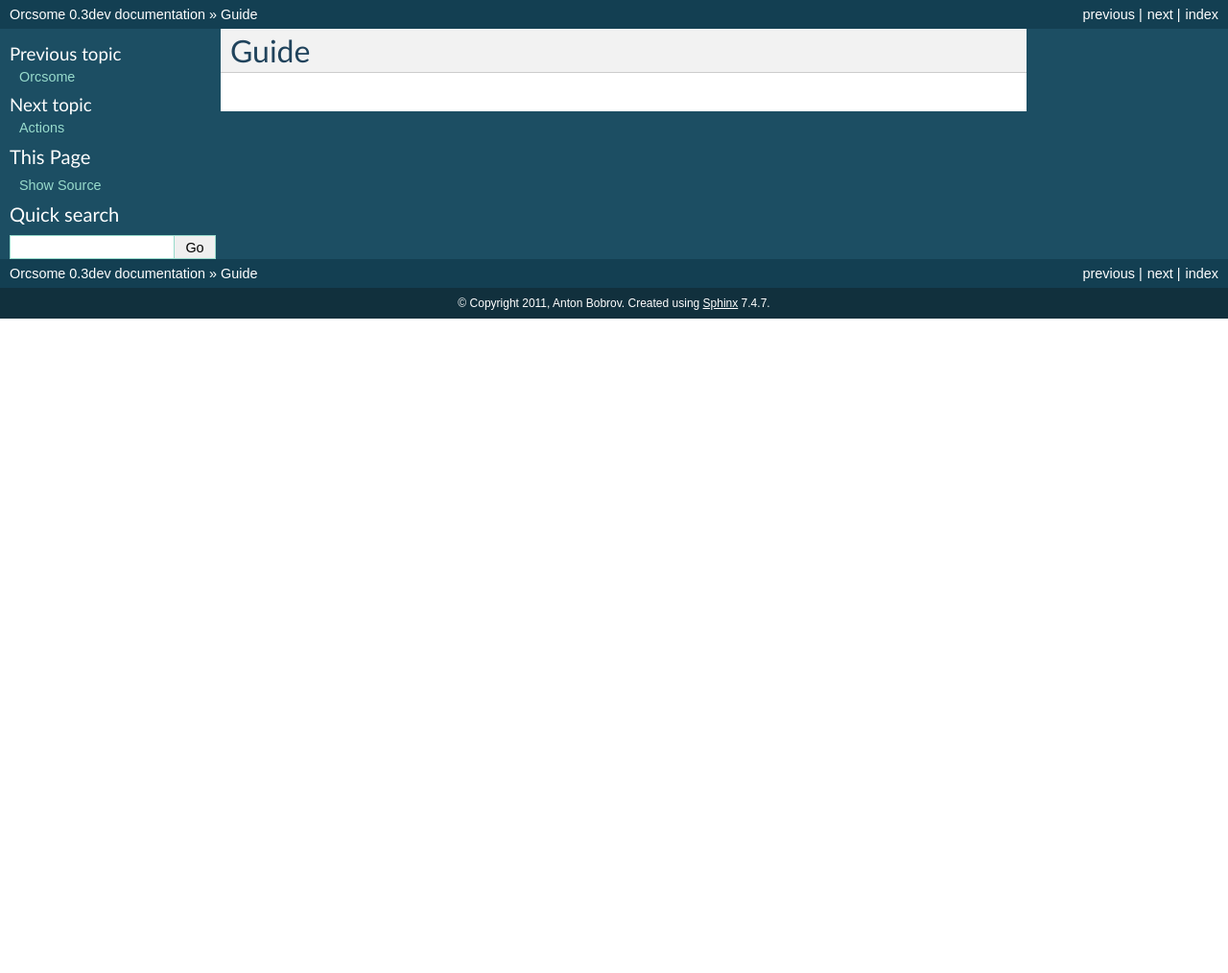
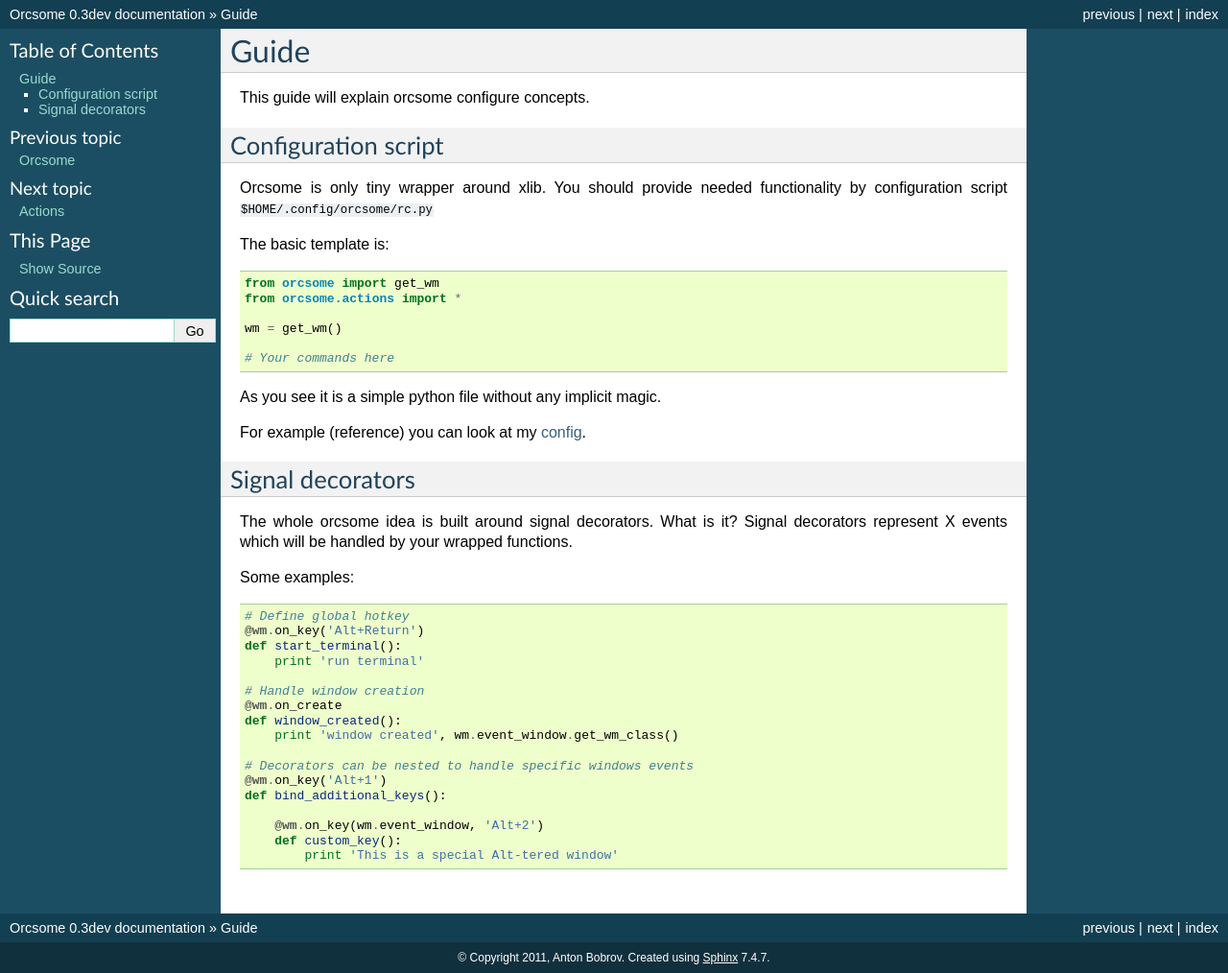
Before and after one commit to baverman/orcsome, a Sphinx documentation site: the page built from docs/guide.rst, in a window 1280 px wide. Shown: the whole page at 96% size. Built offline with Sphinx 7.4.7, drawn with Linux system fonts in a browser that asks for light colours; before the commit the page ends 900 px from its top, so only the background shows below that.

```diff
--- a/docs/guide.rst
+++ b/docs/guide.rst
@@ -1,2 +1,53 @@
 Guide
 =====
+
+This guide will explain orcsome configure concepts.
+
+
+Configuration script
+--------------------
+
+Orcsome is only tiny wrapper around xlib. You should provide needed
+functionality by configuration script ``$HOME/.config/orcsome/rc.py``
+
+The basic template is::
+
+   from orcsome import get_wm
+   from orcsome.actions import *
+
+   wm = get_wm()
+
+   # Your commands here
+
+As you see it is a simple python file without any implicit magic.
+
+For example (reference) you can look at my
+`config <https://github.com/baverman/backup/blob/master/.config/orcsome/rc.py>`_.
+
+
+Signal decorators
+-----------------
+
+The whole orcsome idea is built around signal decorators. What is it?
+Signal decorators represent X events which will be handled by your wrapped
+functions.
+
+Some examples::
+
+   # Define global hotkey
+   @wm.on_key('Alt+Return')
+   def start_terminal():
+       print 'run terminal'
+
+   # Handle window creation
+   @wm.on_create
+   def window_created():
+       print 'window created', wm.event_window.get_wm_class()
+
+   # Decorators can be nested to handle specific windows events
+   @wm.on_key('Alt+1')
+   def bind_additional_keys():
+
+       @wm.on_key(wm.event_window, 'Alt+2')
+       def custom_key():
+           print 'This is a special Alt-tered window'
```
Also changed, not shown: 1 other file.
